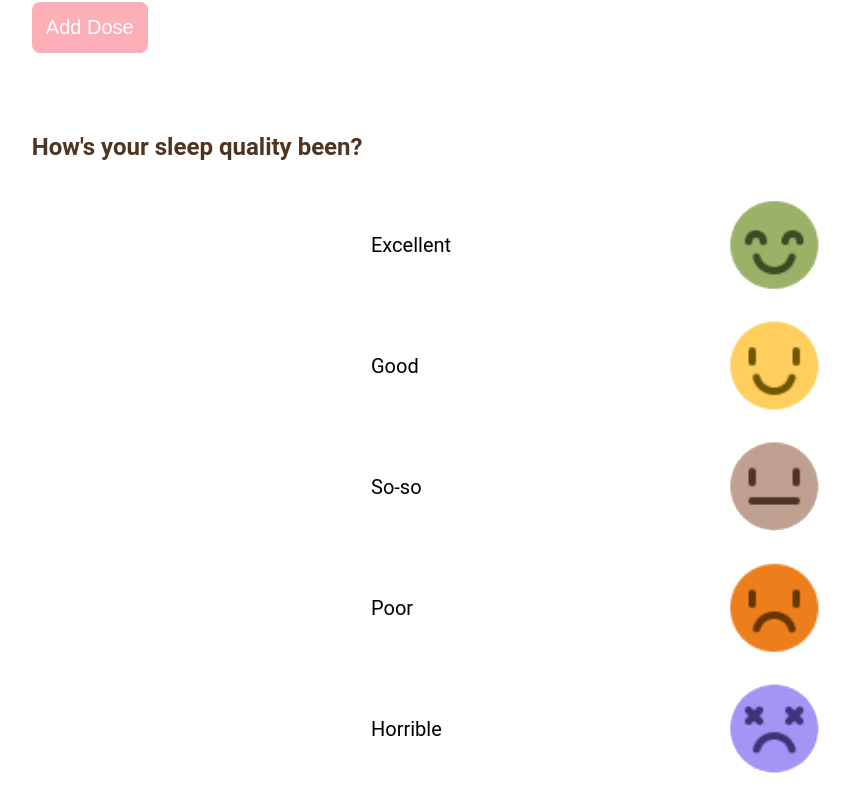
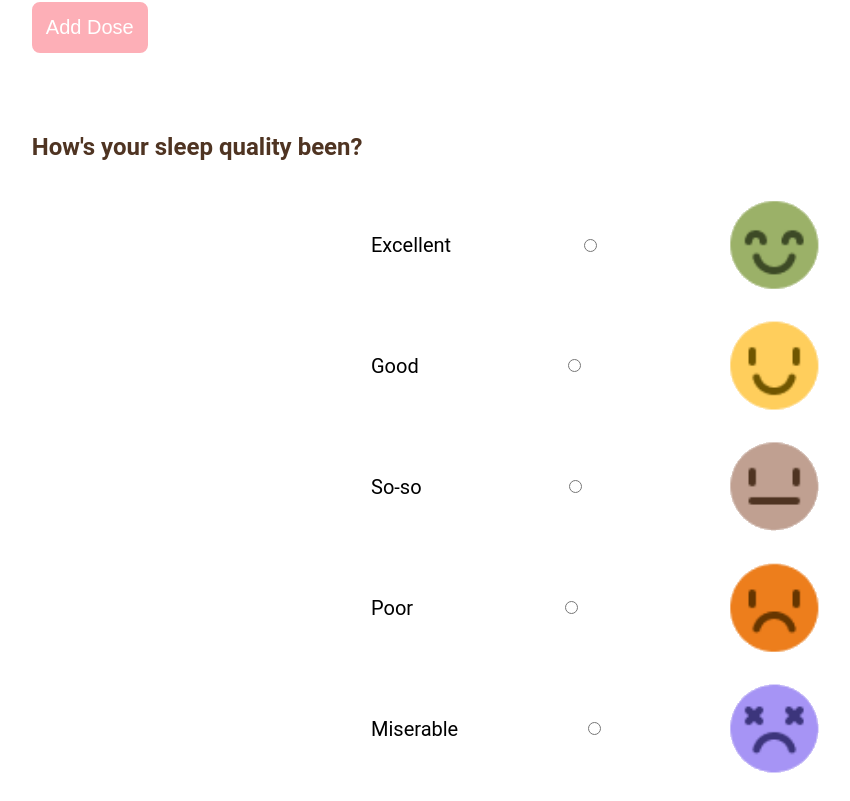
Before and after one commit to AlxD11/Capstone-2024, a React (Vite) app: page /poll-screen in a window 1280 px wide. Shown: the part 479-1280 px from the top of the page, without its empty margins (45-895 px from the left). Built offline with nearby package versions, Linux system fonts and the light colour scheme; no server answers; sample sign-in values are in the browser's storage.

Commit message:
Trying to get the styles to update based on user selection. Original solution was interfering with style sheets and then broke altogether; current solution works but acts separately on parent (label) and child (img) elements, which looks like garbo.

```diff
--- a/src/components/MoodPollScreen.jsx
+++ b/src/components/MoodPollScreen.jsx
@@ -7,6 +7,8 @@ import smile_miserable from '../assets/smile_miserable.png';
 //import { Link, useNavigate } from 'react-router-dom';
 import '../styles/GlobalStyles.css';
 import MainScreen from './MainScreen.jsx';
+
+import React, {useState} from 'react';
 
 
 /** Asks "How's your sleep quality?" */
@@ -25,10 +27,76 @@ import MainScreen from './MainScreen.jsx';
  */
 function PollQuestion({ questionName, questionText, desc })
 {
+	/** Create an array of objects that contain the data used to populate
+	 * all the response options for the question. These objects are then
+	 * mapped using `objects.map()` to build the HTML elements that make
+	 * up the responses. */
+
+
+	const [selectedOption, setSelectedOption] = useState(null);
+	const options = [
+		{label: "Excellent", value: 4, icon: smile_excellent, iconAlt: "excellent"},
+		{label: "Good", value: 3, icon: smile_good, iconAlt: "good"},
+		{label: "So-so", value: 2, icon: smile_neutral, iconAlt: "neutral"},
+		{label: "Poor", value: 1, icon: smile_poor, iconAlt: "poor"},
+		{label: "Miserable", value: 0, icon: smile_miserable, iconAlt: "miserable"}
+	];
+
+	const handleSelect = (option) => {
+		setSelectedOption(option);
+	};
+
+
+	//const component = document.querySelector("label");
+	//const normalStyle = window.getComputedStyle(component);
+
+	const normalTextColor = "inherit";
+	const normalBGColor = "inherit";
+	const selectedBGColor = "#E33A5F";
+	const selectedTextColor = "white";
+
+	const styleClass = "PollQuestion-mc";
+	const selectedStyleClass = "PollQuestion-selection";
+
+	/** Adds and removes the CSS class that handles styling the user's active selection to the HTML element's class list.
+	 * Reference: https://stackoverflow.com/q/63519495, https://www.geeksforgeeks.org/changing-css-styling-with-react-onclick-event/ */
+	const toggleSelect = (event) =>
+	{
+		// If the class name already includes the class for the selection rules,
+		if (event.target.className.includes(selectedStyleClass))
+		{
+			// Remove the selection rules and reset the style class to the original
+			event.target.className = styleClass;
+		}
+		else
+		{
+			// Append the class for the selection style rules to the class list
+			event.target.className = styleClass + " " + selectedStyleClass;
+		}
+	}
+
+	//Ref: https://www.freecodecamp.org/news/how-to-render-lists-in-react/
+
 	return(
 		<div className="PollQuestion">
 			<p>{questionText}</p>
 			<p className="PollQuestion-description">{desc}</p>
+
+			{options.map((option, index) => (
+				<label
+					key={index}
+					onClick={(e) => toggleSelect(e)}
+					className={styleClass}
+				>
+					{option.label}
+					<input
+						type="radio"
+						name={questionName}
+						value={option.value}
+					/>
+					<img src={option.icon} className="PollQuestion-icon" alt={option.iconAlt} />
+				</label>
+			))}
 
 			<label className="PollQuestion-mc">Excellent
 				<input
@@ -78,6 +146,8 @@ function PollQuestion({ questionName, questionText, desc })
 	);
 }
 
+/** Renders the poll question that asks the user to enter their medication doses.
+ * TODO: auto-populate suggestions with user's currently listed meds from the settings page. */
 function PollQuestionMedDoses()
 {
 	//TODO: Find more user-friendly way to enter a date / time, dear gOD
@@ -99,6 +169,7 @@ function PollQuestionMedDoses()
 	);
 }
 
+/** Renders navigation buttons to move between questions / pages. */
 function PollControlls()
 {
 	return(
--- a/src/styles/GlobalStyles.css
+++ b/src/styles/GlobalStyles.css
@@ -363,10 +363,20 @@ FIXME: Padding is such that you must click directly on the text to get to the li
 	font-size: 1.25em;
 }
 
-.PollQuestion-dose
+.PollQuestion-selection
 {
-	flex-direction: column;
+	color: white;
+	background-color: #EE1D52;
 }
+
+/*
+.PollQuestion-mc
+{
+	padding: "10px";
+	cursor: "pointer";
+	border: "2px solid black";
+	border-radius: "8px";
+}*/
 
 .PollQuestion-mc:hover
 {
@@ -379,10 +389,17 @@ FIXME: Padding is such that you must click directly on the text to get to the li
 	padding: 4px;
 	margin: 8px;
 
-	opacity: 0;
+	/* Visually hide the input (radio button), but do not disable it so that screenreaders can still see it. */
+	/*opacity: 0;
 	width: 0;
-	height: 0;
+	height: 0;*/
 }
+
+.PollQuestion-dose
+{
+	flex-direction: column;
+}
+
 /* TODO: Make sharable by other buttons */
 .PollQuestion button
 {
```
